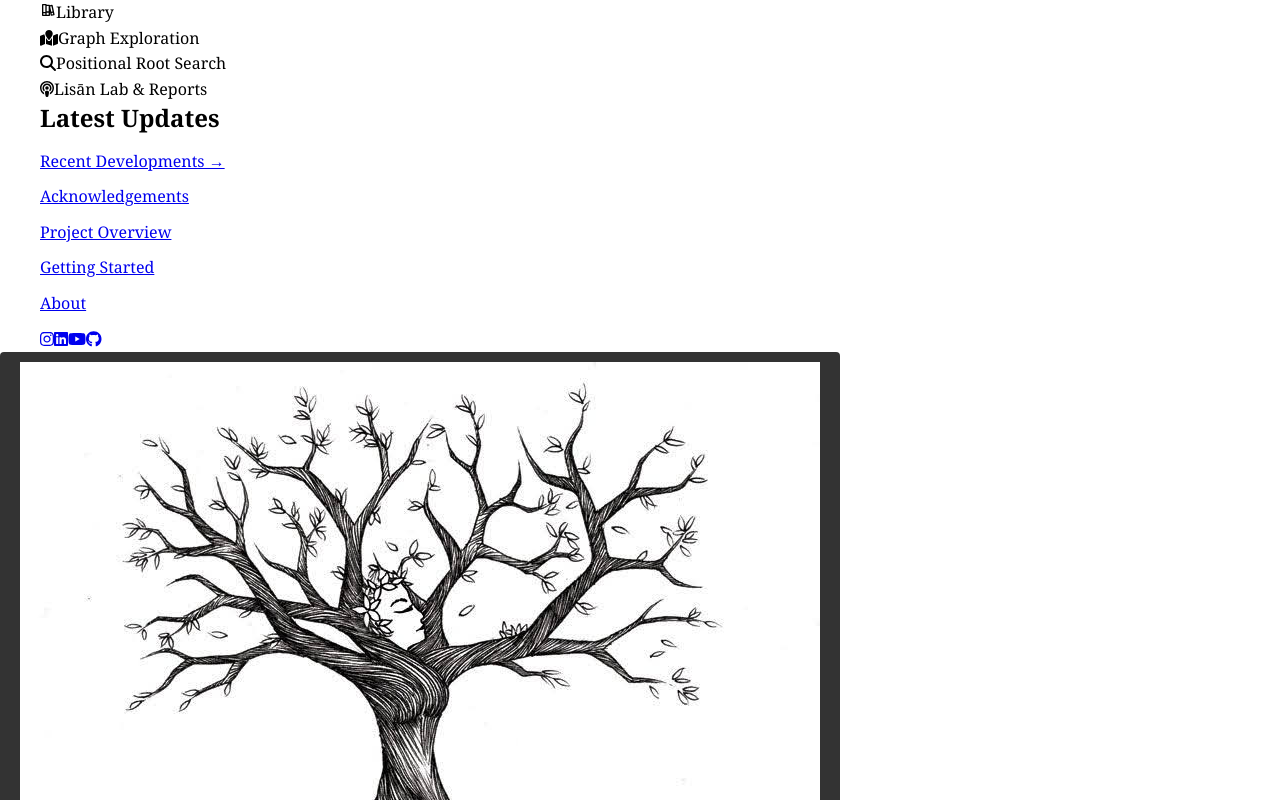
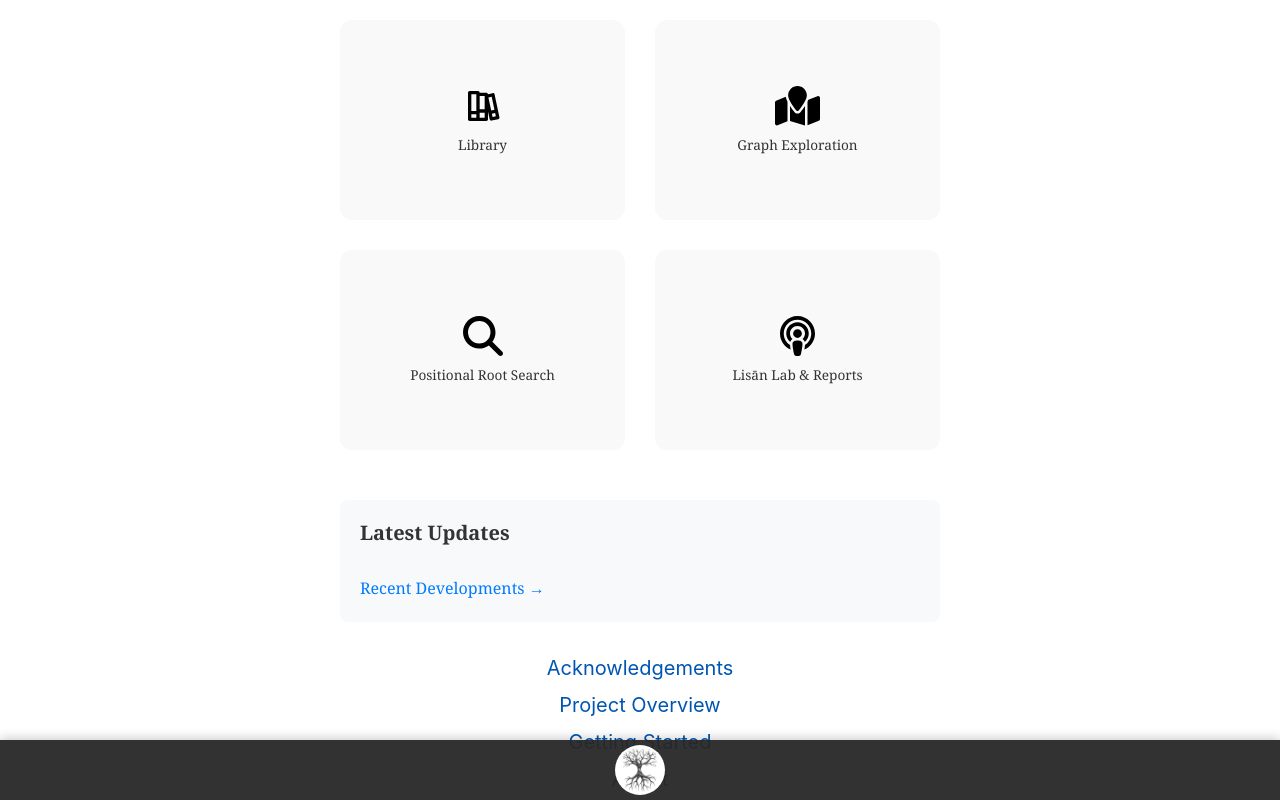
Before and after one commit to codectified/mindroots, a React (Create React App) app: page /graph in a window 1280 px wide. Shown: the top 800 px of the page. Built offline with nearby package versions, Linux system fonts and the light colour scheme; no server answers; a web font is replaced by a local one.

Commit message:
phase 3 + fix

```diff
--- a/src/index.js
+++ b/src/index.js
@@ -1,5 +1,6 @@
 import React from 'react';
 import ReactDOM from 'react-dom/client';
+import './index.css';
 import App from './App';
 
 // Use createRoot instead of ReactDOM.render
--- a/src/styles/base.css
+++ b/src/styles/base.css
@@ -3,40 +3,36 @@
    General Resets and Global Styles
    ============================================ */
 
-/* General Reset */
+/*
+ * Global resets — inside @layer base so Tailwind utilities override them.
+ * Class-based rules (.app, .contact-info) stay outside the layer since
+ * class specificity already beats element selectors.
+ */
+@layer globals {
   * {
     margin: 0;
     padding: 0;
-  box-sizing: border-box; /* Ensures padding/margin don't affect total width/height */
+    box-sizing: border-box;
   }
 
-/* Body Styles */
   body {
-  background-color: white; /* Set the background color you want */
+    background-color: white;
     font-family: 'Noto Serif', serif;
     margin: 0;
-  min-height: 100vh; /* Ensure the body takes at least the full viewport height */
-  overflow-x: hidden; /* Prevent horizontal scrolling */
+    min-height: 100vh;
+    overflow-x: hidden;
   }
 
-/* Container for all content */
-.app {
-  max-width: 1200px; /* Restrict the content width for readability */
-  margin: 0 auto; /* Center the content horizontally */
-}
-
-/* Headings and Paragraphs */
   h1 {
-  margin-bottom: 15px; /* Add spacing below the heading */
-  text-align: center; /* Center-align only <h1> */
+    margin-bottom: 15px;
+    text-align: center;
   }
 
   h2, h3, p {
-  margin-bottom: 15px; /* Add spacing below the elements */
-  text-align: left; /* Align <h2>, <h3>, and <p> to the left */
+    margin-bottom: 15px;
+    text-align: left;
   }
 
-/* Generic List Styling */
   ul {
     list-style: none;
     padding: 0;
@@ -47,6 +43,7 @@ li {
     font-size: var(--list-item-size);
     cursor: pointer;
   }
+}
 
 /* Contact Info at the Bottom */
 .contact-info {
--- a/src/styles/media-queries.css
+++ b/src/styles/media-queries.css
@@ -3,6 +3,7 @@
    Media Queries for Mobile Responsiveness
    ============================================ */
 
+@layer globals {
   @media (max-width: 768px) {
     .overlay {
       margin: 10px;
@@ -37,15 +38,14 @@
       font-size: 20px;
     }
 
-
     .info-bubble-content {
-    max-height: 70vh; /* Content scrolls within the bubble */
-    overflow-y: scroll; /* Ensure vertical scrolling */
-    -webkit-overflow-scrolling: touch; /* Smooth scrolling for touch devices */
+      max-height: 70vh;
+      overflow-y: scroll;
+      -webkit-overflow-scrolling: touch;
     }
 
     .close-button {
-    font-size: 20px; /* Larger close button for better tapability */
+      font-size: 20px;
     }
   }
 
@@ -84,12 +84,13 @@
     }
 
     .info-bubble-content {
-    max-height: 50vh; /* Adjust content height to fit mobile screen */
+      max-height: 50vh;
       overflow-y: scroll;
-    -webkit-overflow-scrolling: touch; /* Enable smooth scrolling */
+      -webkit-overflow-scrolling: touch;
     }
 
     .close-button {
-    font-size: 18px; /* Slightly smaller for mobile */
+      font-size: 18px;
     }
   }
+}
--- a/src/styles/typography.css
+++ b/src/styles/typography.css
@@ -81,55 +81,47 @@
    Apply typography to elements
    ============================================ */
 
-body {
-  font-size: var(--base-font-size);
-  line-height: var(--base-line-height);
-  font-family: var(--font-serif);
-}
+/*
+ * Element-level typography — inside @layer base so Tailwind utilities
+ * (text-sm, font-bold, leading-tight, etc.) override when used explicitly.
+ * Arabic class-based rules stay outside the layer.
+ */
+@layer globals {
+  body {
+    font-size: var(--base-font-size);
+    line-height: var(--base-line-height);
+    font-family: var(--font-serif);
+  }
 
-h1 {
-  font-size: var(--h1-size);
-  line-height: 1.2;
-  font-weight: 700;
-}
+  h1 { font-size: var(--h1-size); line-height: 1.2; font-weight: 700; }
+  h2 { font-size: var(--h2-size); line-height: 1.3; font-weight: 600; }
+  h3 { font-size: var(--h3-size); line-height: 1.3; font-weight: 600; }
+  h4 { font-size: var(--h4-size); line-height: 1.4; font-weight: 600; }
+  h5 { font-size: var(--h5-size); line-height: 1.4; font-weight: 600; }
+  h6 { font-size: var(--h6-size); line-height: 1.5; font-weight: 600; }
 
-h2 {
-  font-size: var(--h2-size);
-  line-height: 1.3;
-  font-weight: 600;
-}
+  p {
+    font-size: var(--text-base);
+    line-height: var(--base-line-height);
+  }
 
-h3 {
-  font-size: var(--h3-size);
-  line-height: 1.3;
-  font-weight: 600;
-}
+  input, textarea, select {
+    font-size: var(--input-size);
+    line-height: 1.5;
+  }
 
-h4 {
-  font-size: var(--h4-size);
-  line-height: 1.4;
-  font-weight: 600;
-}
+  button, .button { font-size: var(--button-size); }
 
-h5 {
-  font-size: var(--h5-size);
-  line-height: 1.4;
-  font-weight: 600;
-}
-
-h6 {
-  font-size: var(--h6-size);
-  line-height: 1.5;
-  font-weight: 600;
-}
-
-p {
-  font-size: var(--text-base);
-  line-height: var(--base-line-height);
+  li    { font-size: var(--list-item-size); }
+  table { font-size: var(--text-base); }
+  td, th { font-size: var(--data-table-size); }
+  label  { font-size: var(--label-size); }
+  small, .caption, .meta { font-size: var(--caption-size); }
 }
 
 /* ============================================
    Arabic text specific styling
+   (class-based — stays outside @layer base)
    ============================================ */
 
 .arabic-text,
```
Also changed, not shown: src/index.css (+6 -3 lines), src/styles/buttons.css (+7 -0 lines). Lines whose indentation alone changed are shown as unchanged.
